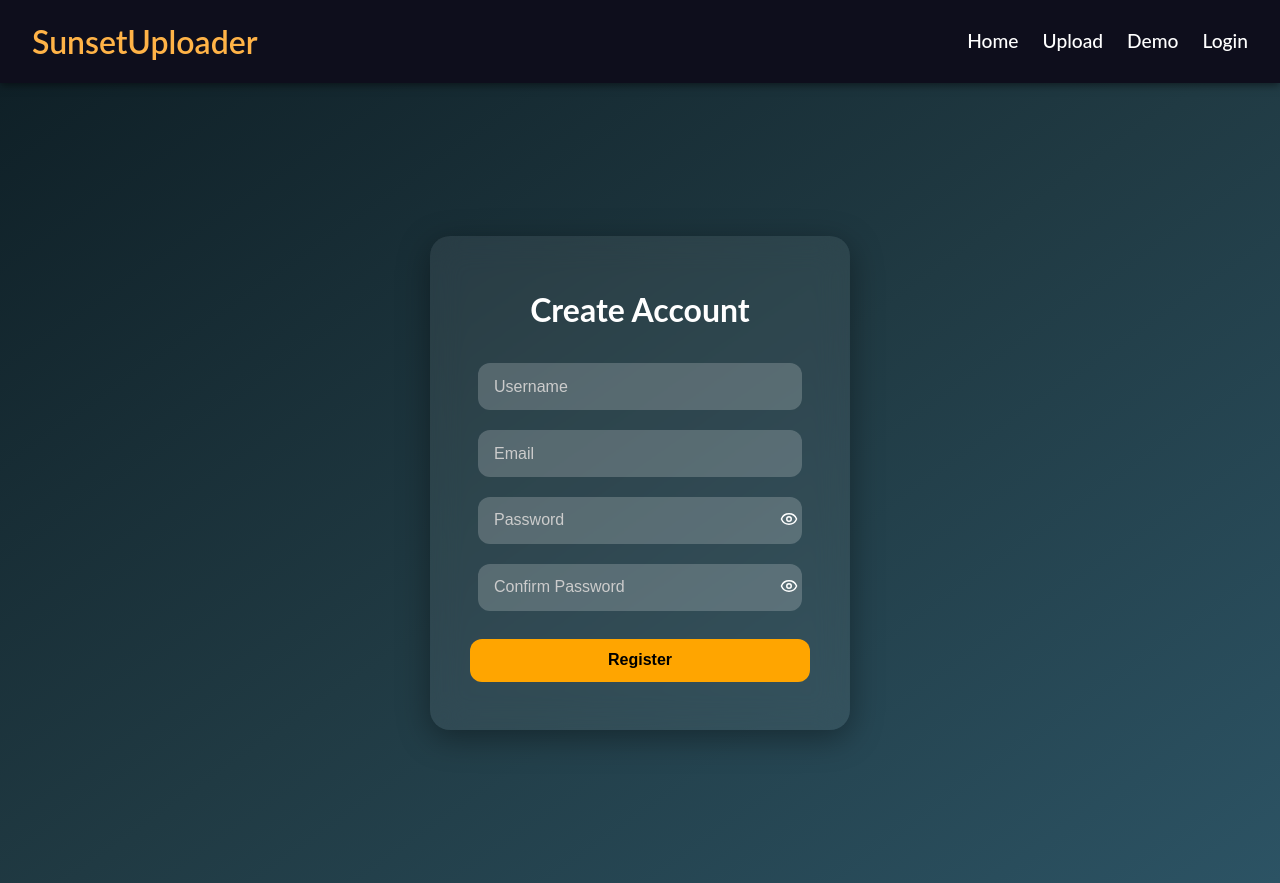
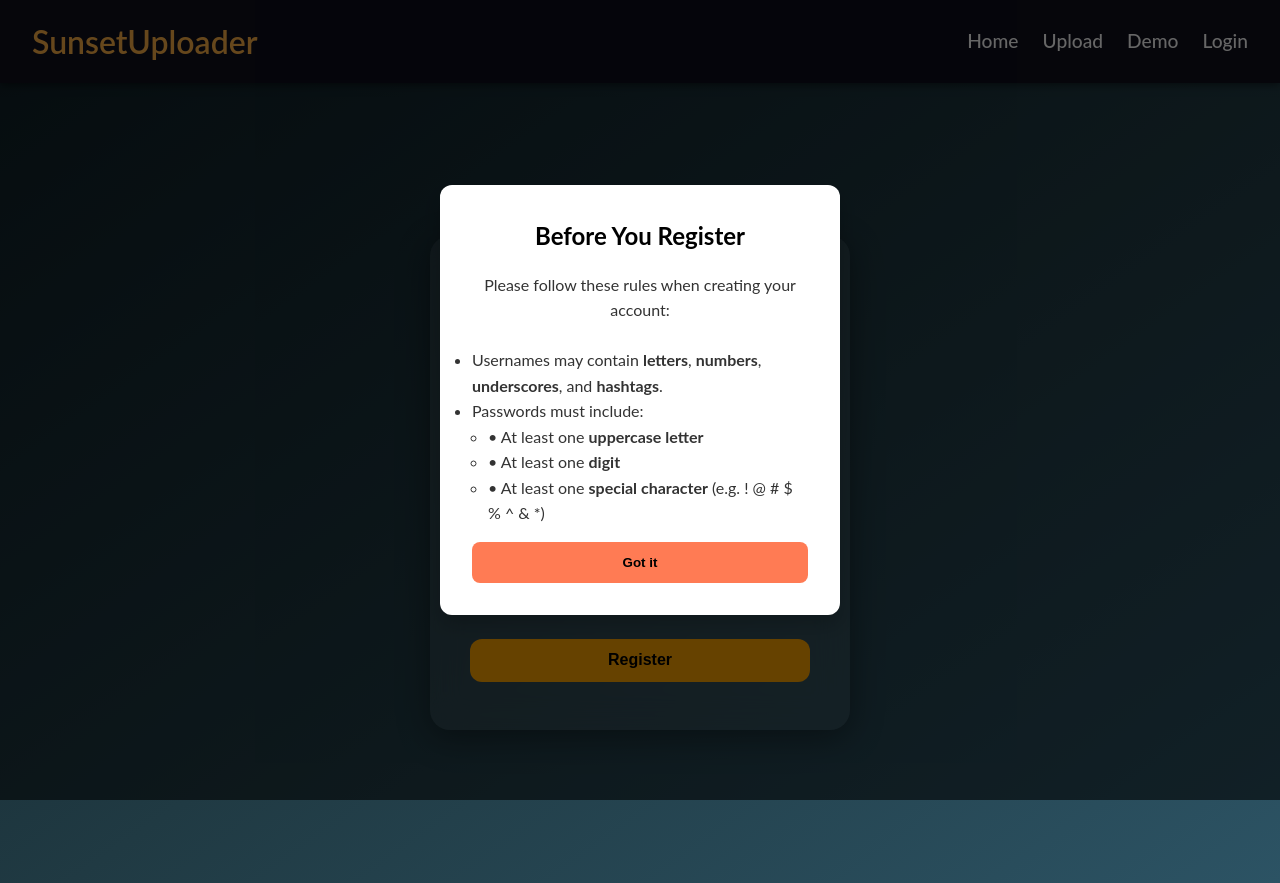
Before and after one commit to AP3HIM/sunset_frontend, a React (Vite) app: page /register in a window 1280 px wide. Built offline with nearby package versions, Linux system fonts and the light colour scheme; no server answers.

Commit message:
Adding popup to Register.jsx for information

```diff
--- a/src/pages/Register.jsx
+++ b/src/pages/Register.jsx
@@ -1,5 +1,6 @@
 import "../css/login.css";
-import { useState } from "react";
+import "../css/hero.css"; // popup styles live here
+import { useState, useEffect } from "react";
 import { useNavigate } from "react-router-dom";
 import { Eye, EyeOff } from "lucide-react";
 import toast from "react-hot-toast";
@@ -16,6 +17,12 @@ function Register() {
   const [showPassword, setShowPassword] = useState(false);
   const [showConfirmPassword, setShowConfirmPassword] = useState(false);
   const [error, setError] = useState("");
+  const [showPopup, setShowPopup] = useState(false);
+
+  useEffect(() => {
+    // show popup on mount
+    setShowPopup(true);
+  }, []);
 
   const handleChange = (e) => {
     setFormData((prev) => ({
@@ -26,28 +33,23 @@ function Register() {
 
   const handleSubmit = async (e) => {
     e.preventDefault();
-    console.log("Submitting registration form..."); // Debug log
     setError("");
 
     if (formData.password !== formData.confirmPassword) {
-      console.warn("Password mismatch");
       setError("Passwords do not match.");
       toast.error("Passwords do not match.");
       return;
     }
 
     try {
-      console.log("Sending data to API:", formData);
       const response = await register({
         username: formData.username,
         email: formData.email,
         password: formData.password,
       });
-      console.log("Registration success:", response);
       toast.success("Registration successful! Please check your email.");
       navigate("/login");
     } catch (err) {
-      console.error("Registration error:", err);
       setError(err.message);
       toast.error(err.message);
     }
@@ -116,6 +118,35 @@ function Register() {
         )}
         <button type="submit">Register</button>
       </form>
+
+      {/* Popup overlay */}
+      {showPopup && (
+        <div className="popup-overlay">
+          <div className="popup">
+            <h2>Before You Register</h2>
+            <p>
+              Please follow these rules when creating your account:
+            </p>
+            <ul style={{ textAlign: "left", marginBottom: "1rem", color: "#333" }}>
+              <li> Usernames may contain <b>letters</b>, <b>numbers</b>, <b>underscores</b>, and <b>hashtags</b>.</li>
+              <li> Passwords must include:</li>
+              <ul style={{ marginLeft: "1rem" }}>
+                <li>• At least one <b>uppercase letter</b></li>
+                <li>• At least one <b>digit</b></li>
+                <li>• At least one <b>special character</b> (e.g. ! @ # $ % ^ & *)</li>
+              </ul>
+            </ul>
+            <div className="popup-actions">
+              <button
+                className="popup-btn"
+                onClick={() => setShowPopup(false)}
+              >
+                Got it
+              </button>
+            </div>
+          </div>
+        </div>
+      )}
     </div>
   );
 }
```
